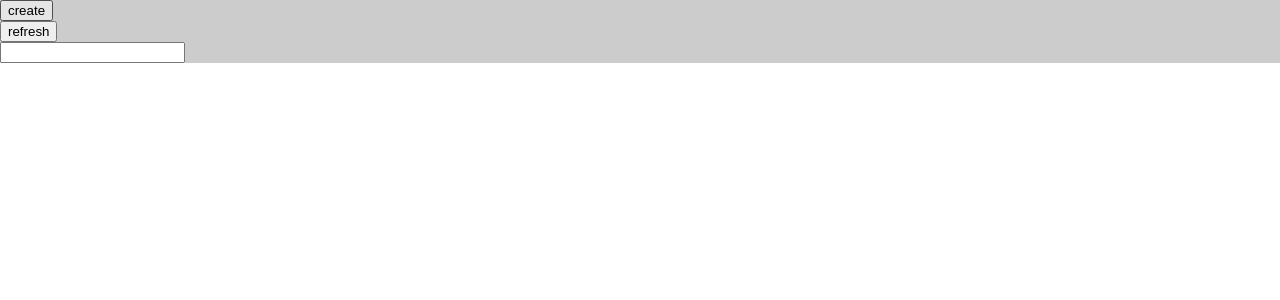
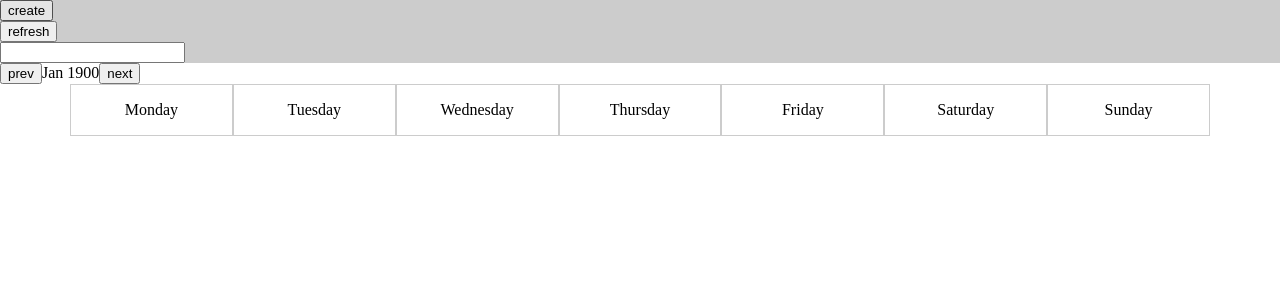
Before and after one commit to Akella13/IT-Test, a Vue app: page / in a window 1280 px wide. Shown: the top 300 px of the page. Built offline with nearby package versions, Linux system fonts and the light colour scheme.

Commit message:
feat: week

```diff
--- a/src/components/Calendar.vue
+++ b/src/components/Calendar.vue
@@ -1,6 +1,17 @@
 <template>
   <div>
-
+    <section>
+      <button>prev</button>
+      <span>{{ currentMonth }} {{ currentYear }}</span>
+      <button>next</button>
+    </section>
+    <section>
+      <div class="container">
+        <div class="row">
+          <div v-for="(day, index) in days" :key="index" class="col day">{{ day }}</div>
+        </div>
+      </div>
+    </section>
   </div>
 </template>
 
@@ -9,14 +20,21 @@ export default {
   name: 'Calendar',
   data() {
     return {
-      year: '1900',
-      month: 'Jan',
-      day: 'Sunday',
+      currentYear: '1900',
+      currentMonth: 'Jan',
+      currentDay: 'Sunday',
+      years: [],
+      months: ['Feb', 'Jan', 'March', 'April', 'May', 'June', 'Jule', 'Aug', 'Sep', 'Oct', 'Nov', 'Dec'],
+      days: ['Monday', 'Tuesday', 'Wednesday', 'Thursday', 'Friday', 'Saturday', 'Sunday']
     }
   }
 }
 </script>
 
 <style lang="scss">
-
+  .day {
+    border: 1px solid #ccc;
+    text-align: center;
+    padding: 1rem;
+  }
 </style>
```
